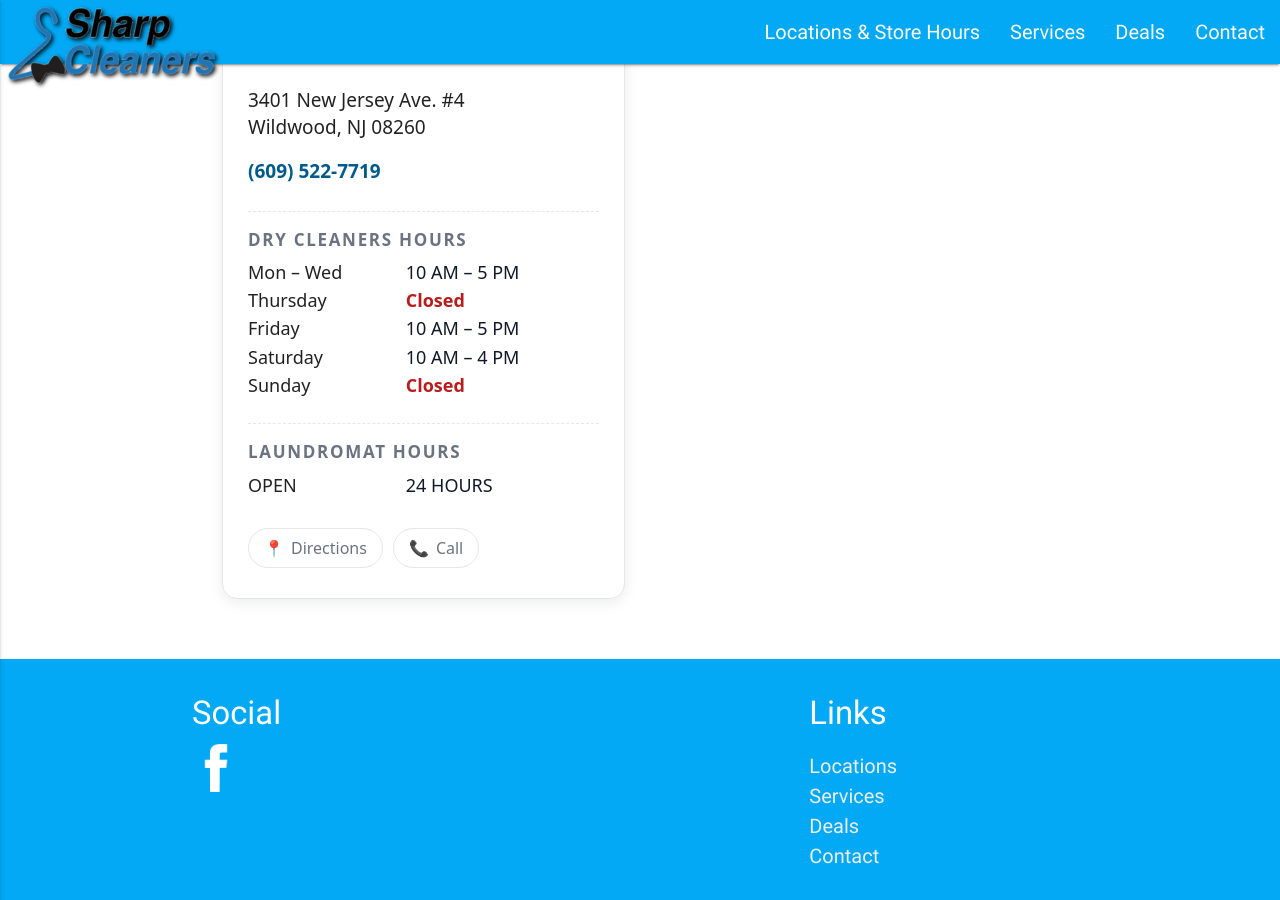
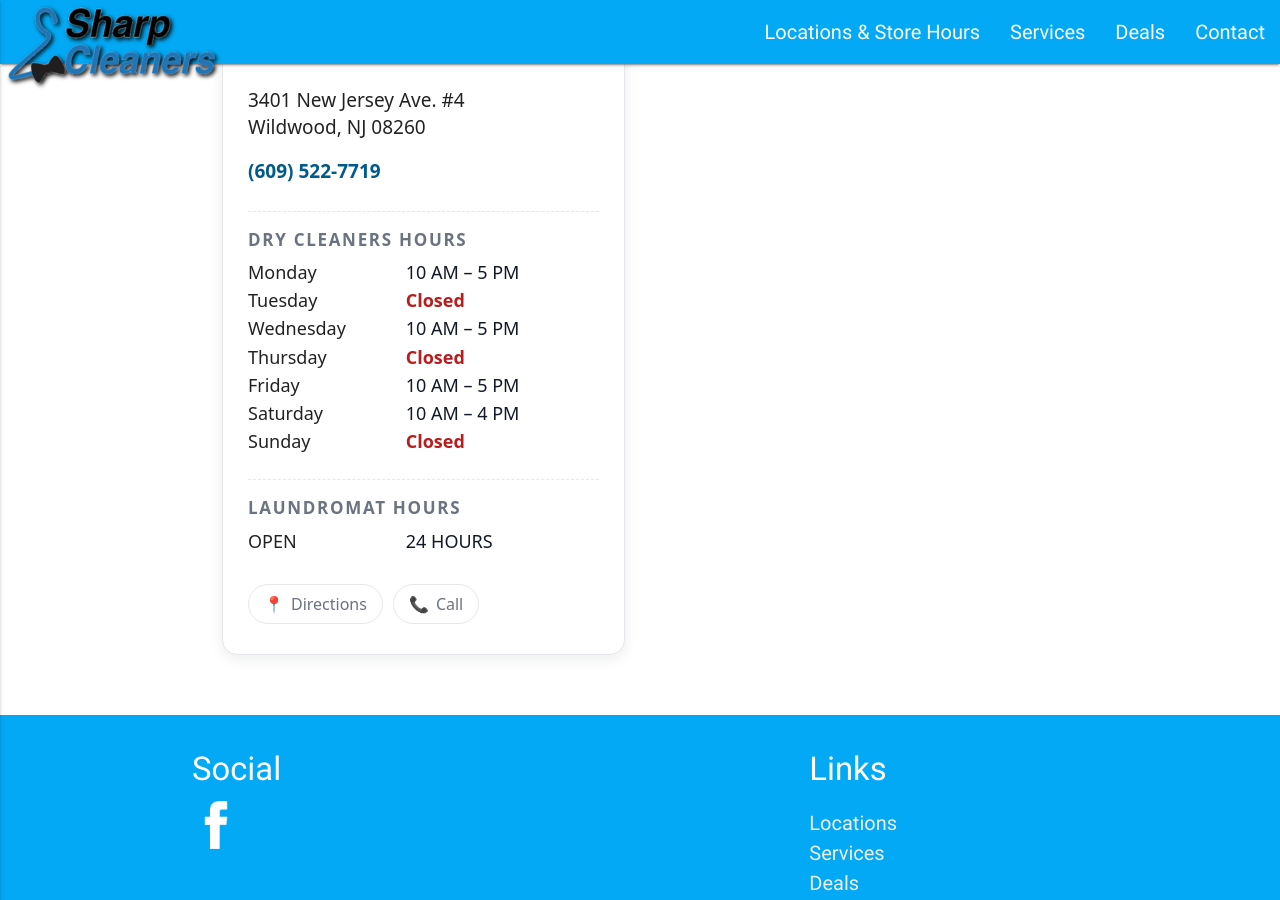
Before and after one commit to sharpcleanersnj/sharpcleanersnj.github.io, a Jekyll site: the page built from _pages/locations.md, in a window 1280 px wide and 900 px high, scrolled down 2006 px. Built offline with Jekyll 4.4.1, drawn with Linux system fonts in a browser that asks for light colours; nearby versions of some CDN libraries.

Commit message:
Update locations.md

```diff
--- a/_pages/locations.md
+++ b/_pages/locations.md
@@ -403,7 +403,13 @@
       <div class="hours-block">
         <div class="hours-title">Dry Cleaners Hours</div>
         <div class="hours-list">
-          <span class="hours-day">Mon – Wed</span>
+          <span class="hours-day">Monday</span>
+          <span class="hours-time">10 AM – 5 PM</span>
+
+          <span class="hours-day">Tuesday</span>
+          <span class="hours-time closed">Closed</span>
+
+          <span class="hours-day">Wednesday</span>
           <span class="hours-time">10 AM – 5 PM</span>
 
           <span class="hours-day">Thursday</span>
```
